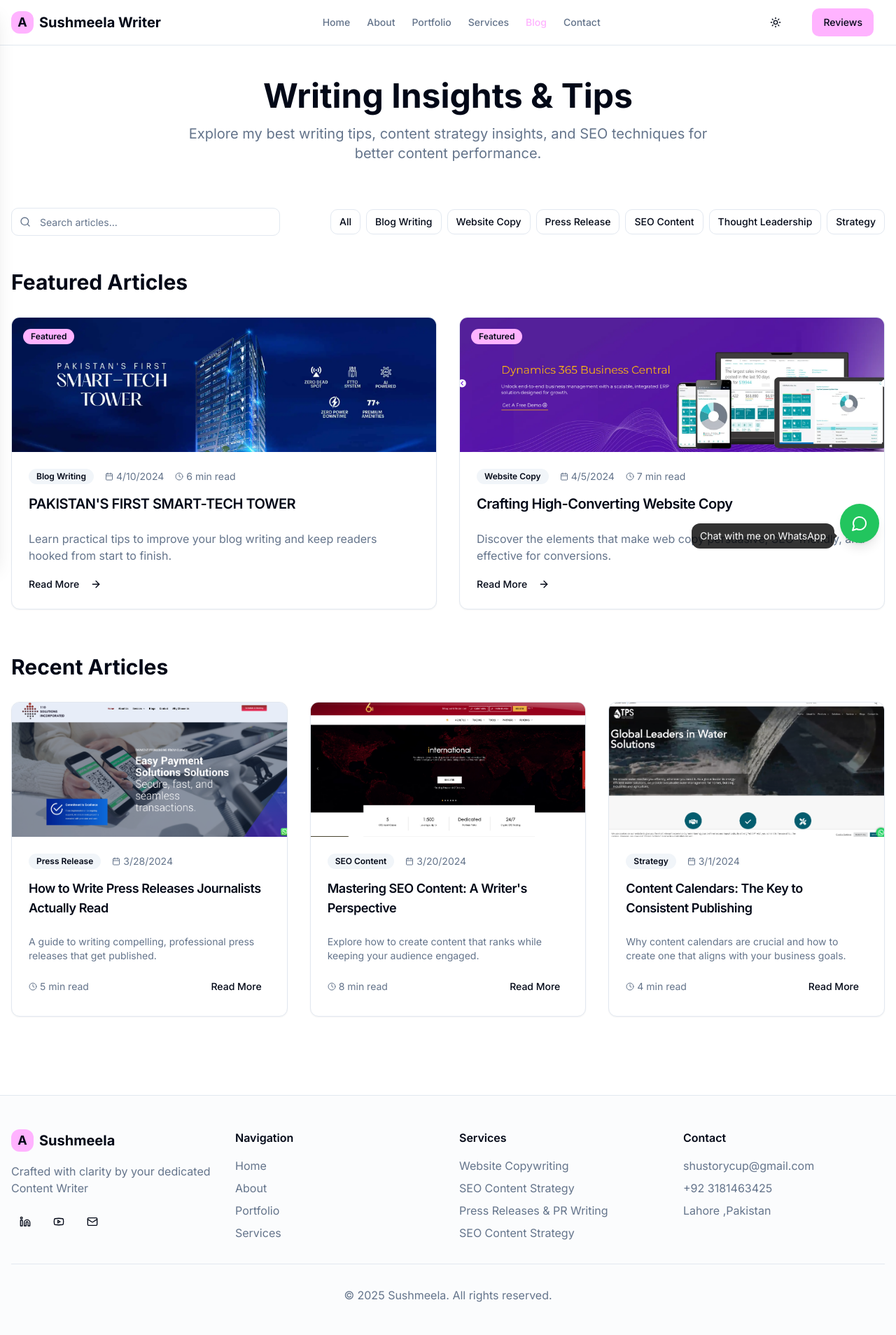
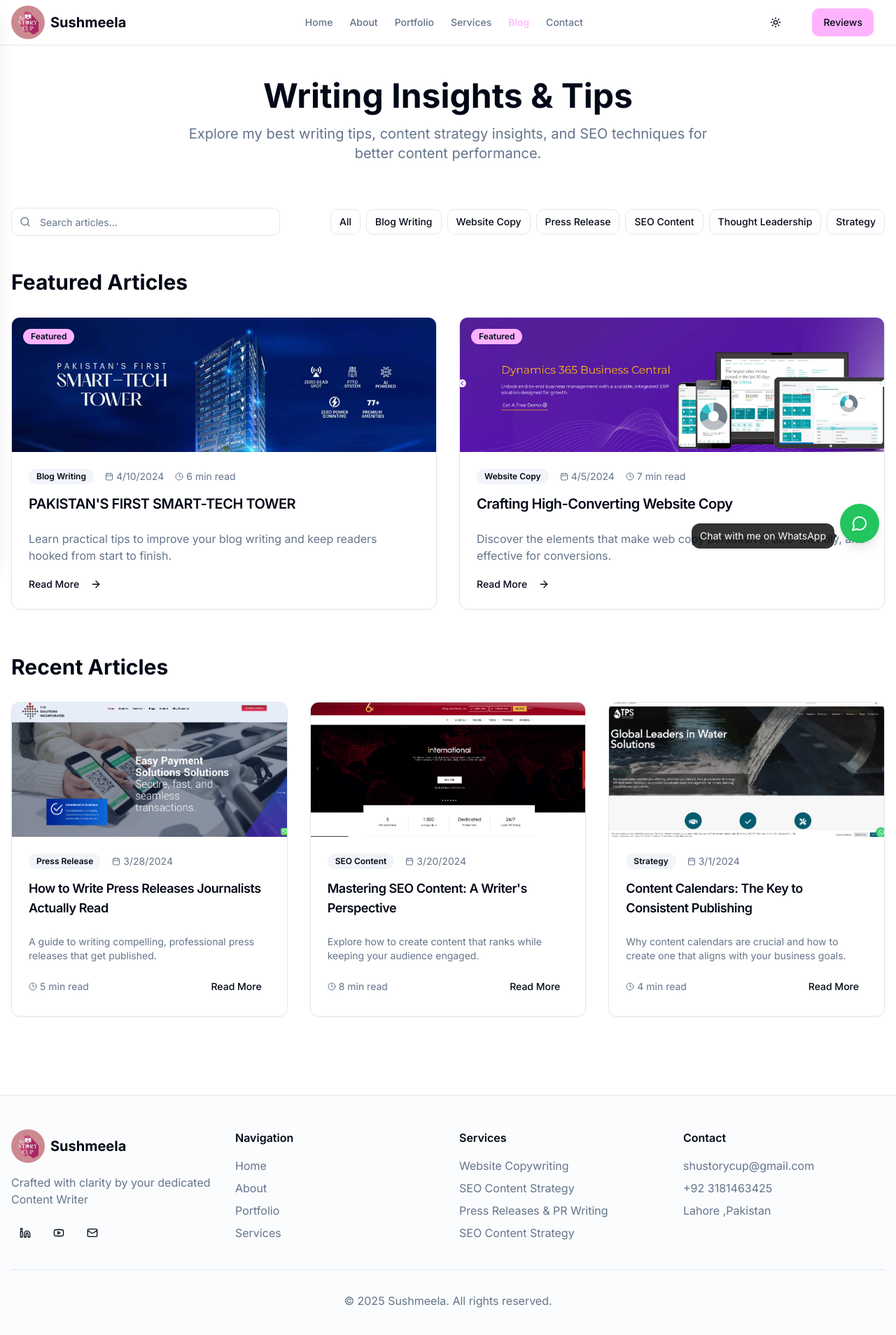
Before and after one commit to alihamza-com/shumaila-port, a Next.js app: page /blog in a window 1280 px wide. Shown: the top 1908 px of the page at 70% size. Built offline with nearby package versions, Linux system fonts and the light colour scheme.

Commit message:
icon add

```diff
--- a/app/layout.tsx
+++ b/app/layout.tsx
@@ -6,7 +6,7 @@ import "./globals.css"
 import { ThemeProvider } from "@/components/theme-provider"
 import ReviewSidebar from "@/components/reViews"
 import { ReviewSidebarProvider } from "@/components/ReviewSidebarContext"
-import ReviewToggleButton from "@/components/ReviewToggleButton"
+
 import FloatingWhatsApp from "@/components/floating-whatsapp"
 const inter = Inter({ subsets: ["latin"] })
 
@@ -24,6 +24,20 @@ export const metadata: Metadata = {
     "Sushmeela portfolio",
     "storycup"
   ],
+  icons: {
+    icon: "/favicon.ico", // Replace with your actual favicon
+    apple: "/apple-touch-icon.png", // Replace with your actual Apple touch icon
+    other: [
+      {
+        rel: "icon",
+        url: "/favicon.ico", // Replace with your actual 32x32 icon
+      },
+      {
+        rel: "icon",
+        url: "/favicon.ico", // Replace with your actual 16x16 icon
+      },
+    ],
+  },
   authors: [{ name: "Sushmeela" }],
   openGraph: {
     title: "Sushmeela - Expert Content Writer & Copywriter",
@@ -33,7 +47,7 @@ export const metadata: Metadata = {
     url: "https://storycup.vercel.app/", // Replace with your actual domain
     images: [
       {
-        url: "contentwriterhomepage.jpeg", // Replace with a relevant image for social sharing
+        url: "/logo.jpeg", // Replace with a relevant image for social sharing
         width: 1200,
         height: 630,
         alt: "Sushmeela Content Writing Portfolio",
@@ -87,6 +101,7 @@ export default function RootLayout({
 }) {
   return (
     <html lang="en" suppressHydrationWarning>
+
       <body className={inter.className}>
         <ReviewSidebarProvider>
           <ReviewSidebar />
--- a/components/footer.tsx
+++ b/components/footer.tsx
@@ -9,9 +9,7 @@ export function Footer() {
         <div className="grid grid-cols-1 md:grid-cols-4 gap-8">
           <div className="space-y-4">
             <div className="flex items-center space-x-2">
-              <div className="w-8 h-8 bg-primary rounded-lg flex items-center justify-center">
-                <span className="text-primary-foreground font-bold text-lg">A</span>
-              </div>
+              <img src="/logo.jpeg" alt="Sushmeela Logo" className="h-12 w-12 rounded-full" />
               <span className="font-bold text-xl">Sushmeela</span>
             </div>
             <p className="text-muted-foreground">Crafted with clarity by your dedicated Content Writer</p>
--- a/components/header.tsx
+++ b/components/header.tsx
@@ -29,10 +29,8 @@ export function Header() {
         <div className="flex h-16 items-center justify-between">
           {/* Logo */}
           <Link href="/" className="flex items-center space-x-2">
-            <div className="w-8 h-8 bg-primary rounded-lg flex items-center justify-center">
-              <span className="text-primary-foreground font-bold text-lg">A</span>
-            </div>
-            <span className="font-bold text-xl">Sushmeela Writer</span>
+          <img src="/logo.jpeg" alt="Sushmeela Logo" className="h-12 w-12 rounded-full" />
+            <span className="font-bold text-xl">Sushmeela </span>
           </Link>
 
           {/* Desktop Navigation */}
```
Also changed, not shown: public/logo.jpeg (added), 1 other file (tests, documents, lock files or other folders).
